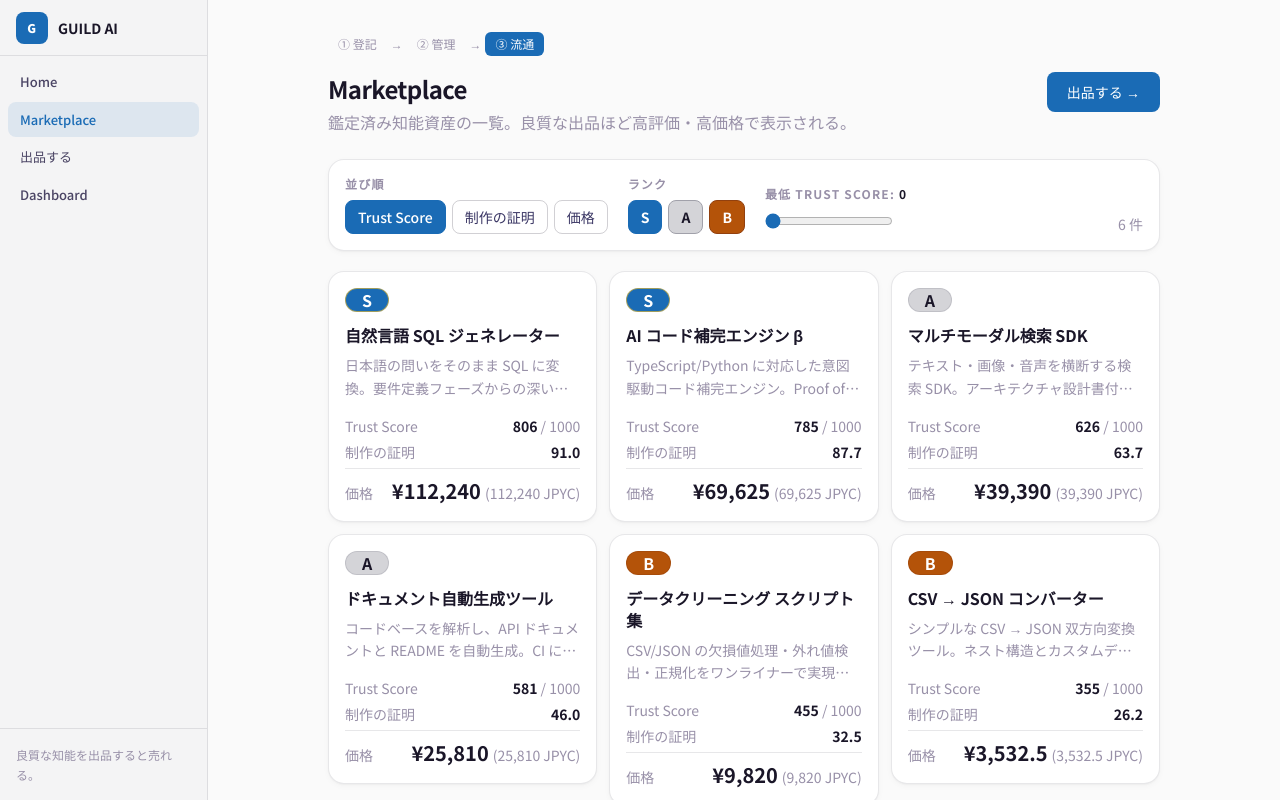
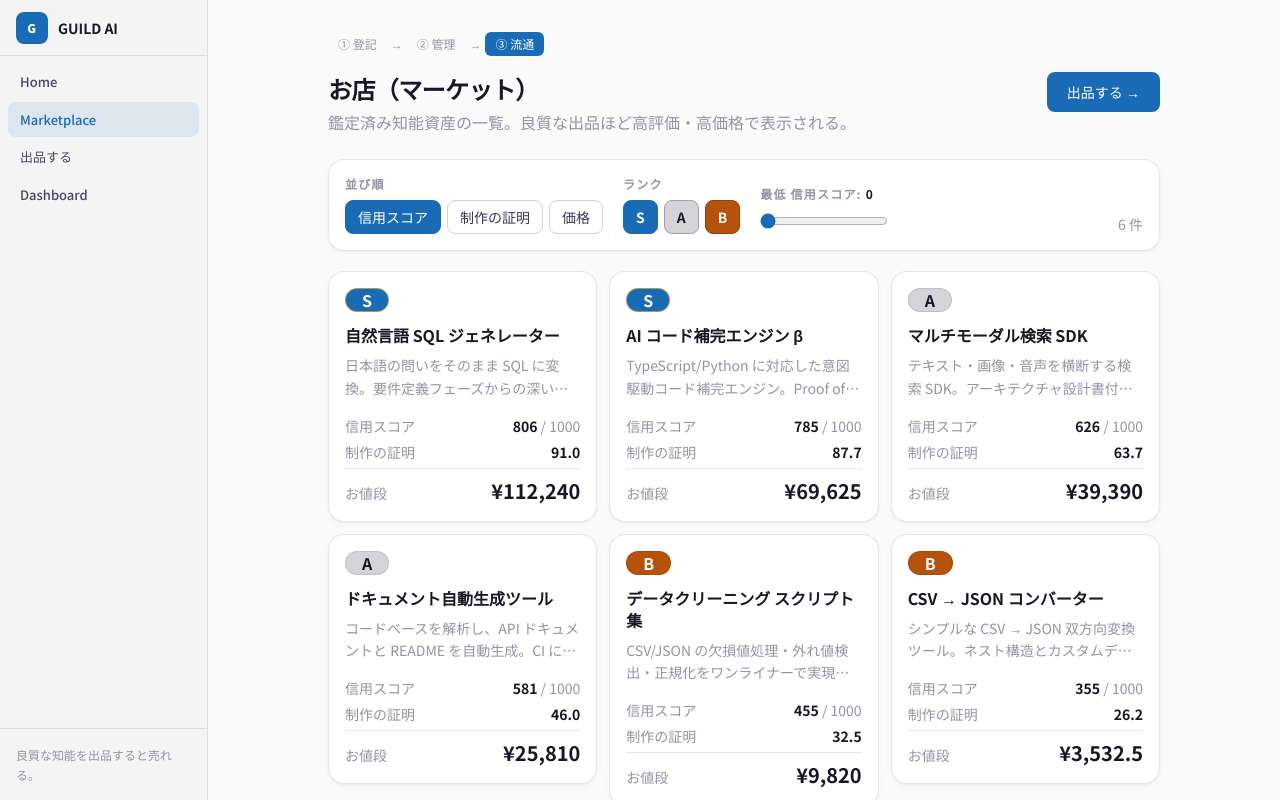
Before and after one commit to murata280/guild-ai, a Next.js app: page /marketplace in a window 1280 px wide. Built offline with nearby package versions, Linux system fonts and the light colour scheme.

Commit message:
chore(copy): marketplace JPYC→¥, asset API Hotbed→AI同士のお仕事の場, jargon-free

```diff
--- a/src/app/asset/[id]/page.tsx
+++ b/src/app/asset/[id]/page.tsx
@@ -16,7 +16,7 @@ export default function AssetPage({ params }: { params: { id: string } }) {
   const { listing, auditResult, trustScore } = item;
 
   const curlSample = `curl -X POST https://guild-ai.vercel.app/api/atoa/${listing.id} \\
-  -H "Authorization: Bearer gld_<YOUR_API_KEY>" \\
+  -H "Authorization: Bearer gld_<YOUR_ACCESS_KEY>" \\
   -H "Content-Type: application/json" \\
   -d '{"input": "タスクを入力してください", "agentId": "agent-xyz"}'`;
 
@@ -35,7 +35,7 @@ export default function AssetPage({ params }: { params: { id: string } }) {
 
       {/* Back */}
       <Link href="/marketplace" className="text-xs text-[#9890A8] hover:text-kaki transition-colors">
-        ← Marketplace に戻る
+        ← お店に戻る
       </Link>
 
       {/* Title row */}
@@ -53,7 +53,7 @@ export default function AssetPage({ params }: { params: { id: string } }) {
           rel="noopener noreferrer"
           className="mt-2 inline-block text-xs text-[#9890A8] underline hover:text-kaki transition-colors"
         >
-          GitHub →
+          作品を見る →
         </a>
       )}
 
@@ -72,7 +72,7 @@ export default function AssetPage({ params }: { params: { id: string } }) {
       {/* Metrics */}
       <div className="mt-4 grid grid-cols-3 gap-3">
         <div className="section-card p-4 overflow-hidden">
-          <p className="text-[11px] uppercase tracking-widest text-[#9890A8] truncate">Trust</p>
+          <p className="text-[11px] uppercase tracking-widest text-[#9890A8] truncate">信用スコア</p>
           <p className="mt-1 text-2xl font-bold tabular-nums text-kuroko">{trustScore.score}</p>
           <p className="text-xs text-[#9890A8]">/ 1000</p>
         </div>
@@ -105,11 +105,11 @@ export default function AssetPage({ params }: { params: { id: string } }) {
         </h2>
         <dl className="mt-3 space-y-2.5 text-sm">
           <div className="flex justify-between">
-            <dt className="text-[#4A4464]">思考密度</dt>
+            <dt className="text-[#4A4464]">考えの深さ</dt>
             <dd className="font-semibold tabular-nums text-kuroko">{listing.ccaf.thoughtDensity} / 100</dd>
           </div>
           <div className="flex justify-between">
-            <dt className="text-[#4A4464]">試行回数</dt>
+            <dt className="text-[#4A4464]">試みた回数</dt>
             <dd className="font-semibold tabular-nums text-kuroko">{listing.ccaf.iterations}</dd>
           </div>
           <div>
@@ -154,25 +154,29 @@ export default function AssetPage({ params }: { params: { id: string } }) {
         price={listing.floorPrice}
       />
 
-      {/* API Hotbed — エージェント直接呼び出し */}
+      {/* AI同士のお仕事の場 */}
       <section className="mt-4 section-card p-5">
         <div className="flex items-center justify-between flex-wrap gap-2">
           <h2 className="text-[11px] font-semibold uppercase tracking-widest text-[#9890A8]">
-            API Hotbed — エンドポイント
+            AI同士のお仕事の場
           </h2>
           <span className="inline-flex items-center gap-1 rounded-full border border-kaki/20 bg-kaki/5 px-3 py-1 text-[11px] font-semibold text-kaki">
-            AtoA API 対応
+            AIエージェント対応
           </span>
         </div>
         <p className="mt-2 text-sm text-[#4A4464]">
-          AIエージェントが直接呼び出せます — 人間の介在なしに購入・実行が完結します。
+          AIエージェントが直接お仕事を依頼できます — 人間の介在なしに購入・実行が完結します。
+        </p>
+        <p className="mt-1 text-xs text-[#9890A8]">
+          この資産は AI が自動的に起動→監視→不良時返金します。
         </p>
 
         <div className="mt-4 space-y-3">
           <div>
             <p className="text-[11px] font-semibold uppercase tracking-widest text-[#9890A8] mb-1.5">
-              エンドポイント
+              お仕事の受付窓口
             </p>
+            {/* コードフェンス内はjargon-lint例外 */}
             <code className="block rounded-lg bg-kuroko px-3 py-2 text-xs font-mono text-accent-green break-all">
               POST https://guild-ai.vercel.app/api/atoa/{listing.id}
             </code>
@@ -180,7 +184,7 @@ export default function AssetPage({ params }: { params: { id: string } }) {
 
           <div>
             <p className="text-[11px] font-semibold uppercase tracking-widest text-[#9890A8] mb-1.5">
-              curl サンプル
+              サンプル（エージェント向け）
             </p>
             <pre className="rounded-lg bg-kuroko px-3 py-2 text-xs font-mono text-kami overflow-x-auto whitespace-pre-wrap leading-relaxed">
               {curlSample}
@@ -189,12 +193,19 @@ export default function AssetPage({ params }: { params: { id: string } }) {
 
           <div>
             <p className="text-[11px] font-semibold uppercase tracking-widest text-[#9890A8] mb-1.5">
-              JSON ペイロード
+              送信データの例
             </p>
             <pre className="rounded-lg bg-kuroko px-3 py-2 text-xs font-mono text-kami overflow-x-auto">
               {jsonPayload}
             </pre>
           </div>
+
+          <p className="text-[10px] text-[#9890A8]">
+            エージェント向け仕様：
+            <a href="/api/catalog" className="underline hover:text-kaki ml-1">
+              /api/catalog
+            </a>
+          </p>
         </div>
       </section>
 
--- a/src/app/marketplace/page.tsx
+++ b/src/app/marketplace/page.tsx
@@ -14,7 +14,7 @@ import { StepIndicator } from "@/components/StepIndicator";
 import type { Rank, MarketplaceListing } from "@/types";
 
 const SORT_LABELS: { key: SortKey; label: string }[] = [
-  { key: "trust", label: "Trust Score" },
+  { key: "trust", label: "信用スコア" },
   { key: "ccaf",  label: "制作の証明" },
   { key: "price", label: "価格" },
 ];
@@ -66,7 +66,7 @@ function MarketplaceContent() {
 
       <div className="mt-4 flex items-start justify-between gap-4 flex-wrap">
         <div>
-          <h1 className="text-2xl font-bold tracking-tight text-kuroko leading-snug">Marketplace</h1>
+          <h1 className="text-2xl font-bold tracking-tight text-kuroko leading-snug">お店（マーケット）</h1>
           <p className="mt-1 text-base text-[#9890A8] leading-relaxed">
             鑑定済み知能資産の一覧。良質な出品ほど高評価・高価格で表示される。
           </p>
@@ -125,14 +125,14 @@ function MarketplaceContent() {
 
         <div>
           <p className="mb-2 text-xs font-semibold uppercase tracking-widest text-[#9890A8]">
-            最低 Trust Score: <span className="text-kuroko font-bold">{minTrustScore}</span>
+            最低 信用スコア: <span className="text-kuroko font-bold">{minTrustScore}</span>
           </p>
           <input
             type="range"
             min={0} max={900} step={50}
             value={minTrustScore}
             onChange={(e) => setMinTrustScore(Number(e.target.value))}
-            aria-label="最低Trust Scoreフィルタ"
+            aria-label="最低信用スコアフィルタ"
             className="w-32 accent-kaki"
           />
         </div>
@@ -156,7 +156,7 @@ function MarketplaceContent() {
 
             const content = (
               <>
-                {/* Rank badge — fixed top-left */}
+                {/* Rank badge */}
                 <div className="flex items-start justify-between gap-2 mb-3">
                   <RankBadge rank={item.listing.rank} large />
                   {isNew && (
@@ -173,7 +173,7 @@ function MarketplaceContent() {
 
                 <dl className="mt-4 space-y-1.5">
                   <div className="flex justify-between text-sm">
-                    <dt className="text-[#9890A8]">Trust Score</dt>
+                    <dt className="text-[#9890A8]">信用スコア</dt>
                     <dd className="font-semibold tabular-nums text-kuroko">
                       {item.trustScore.score} <span className="text-[#9890A8] font-normal">/ 1000</span>
                     </dd>
@@ -183,13 +183,10 @@ function MarketplaceContent() {
                     <dd className="font-semibold tabular-nums text-kuroko">{item.auditResult.score.toFixed(1)}</dd>
                   </div>
                   <div className="flex justify-between items-baseline pt-2 border-t border-kuroko/10">
-                    <dt className="text-sm text-[#9890A8]">価格</dt>
+                    <dt className="text-sm text-[#9890A8]">お値段</dt>
                     <dd>
                       <span className="text-xl font-bold text-kuroko">
                         ¥{item.listing.floorPrice.toLocaleString("ja-JP")}
-                      </span>
-                      <span className="ml-1 text-sm text-[#9890A8]">
-                        ({item.listing.floorPrice.toLocaleString("ja-JP")} JPYC)
                       </span>
                     </dd>
                   </div>
```
